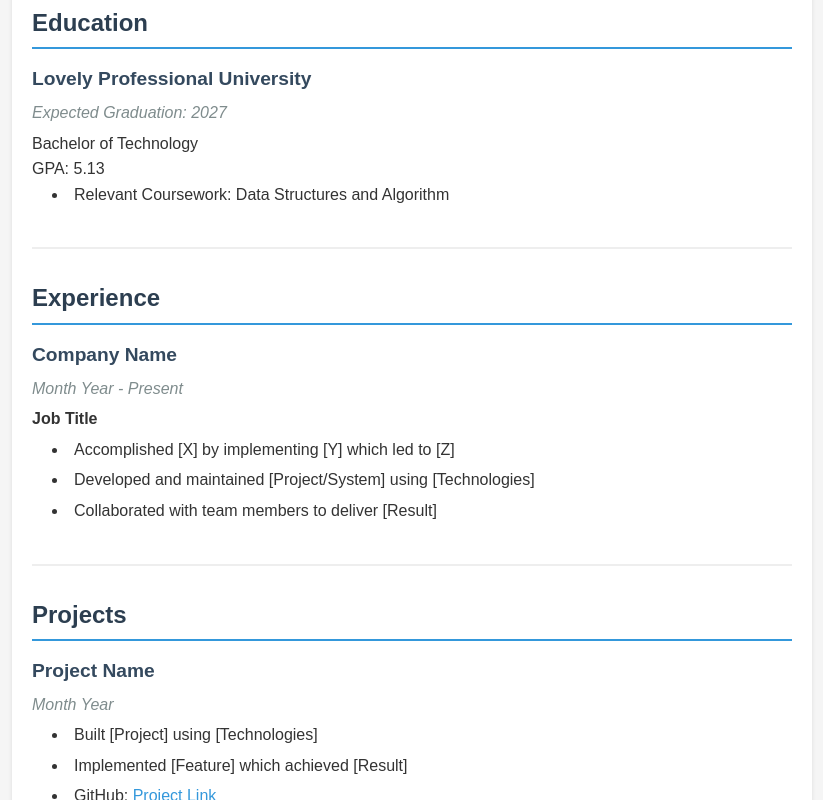
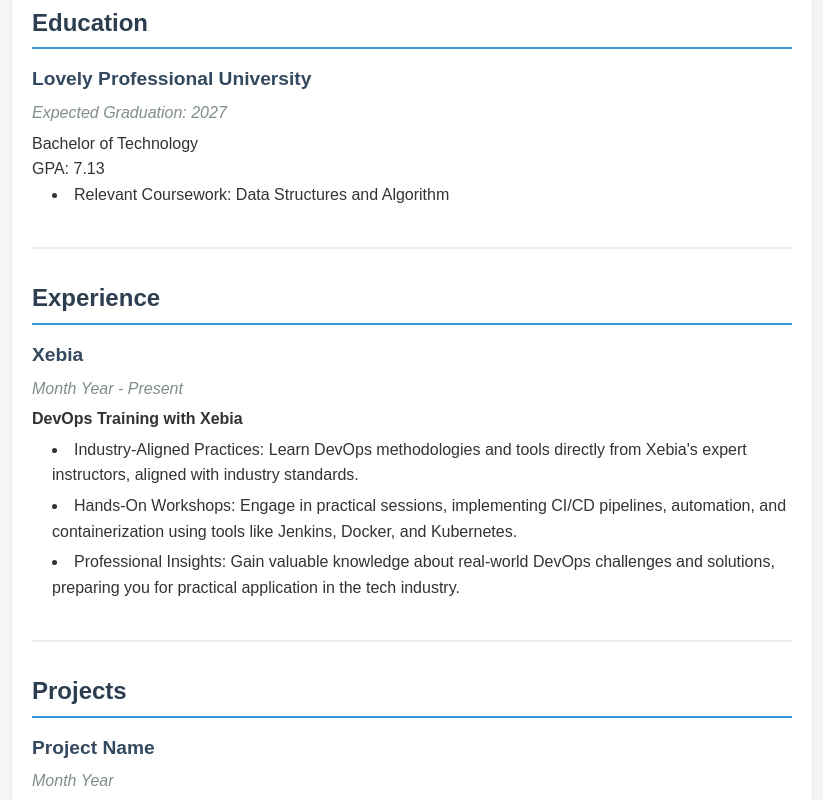
Before and after one commit to Pranavyadav12345/ca4, a plain HTML site: page index.html in a window 1280 px wide. Shown: the part 471-1271 px from the top of the page, without its empty margins (228-1051 px from the left). Drawn offline with Linux system fonts and the light colour scheme.

Commit message:
Update index.html

```diff
--- a/index.html
+++ b/index.html
@@ -30,7 +30,7 @@
                 <h3>Lovely Professional University</h3>
                 <p class="date">Expected Graduation: 2027</p>
                 <p>Bachelor of Technology</p>
-                <p>GPA: 5.13</p>
+                <p>GPA: 7.13</p>
                 <ul>
                     <li>Relevant Coursework: Data Structures and Algorithm</li>
 
@@ -41,13 +41,13 @@
         <section class="experience">
             <h2>Experience</h2>
             <div class="entry">
-                <h3>Company Name</h3>
+                <h3>Xebia</h3>
                 <p class="date">Month Year - Present</p>
-                <p class="title">Job Title</p>
+                <p class="title">DevOps Training with Xebia</p>
                 <ul>
-                    <li>Accomplished [X] by implementing [Y] which led to [Z]</li>
-                    <li>Developed and maintained [Project/System] using [Technologies]</li>
-                    <li>Collaborated with team members to deliver [Result]</li>
+                    <li>Industry-Aligned Practices: Learn DevOps methodologies and tools directly from Xebia's expert instructors, aligned with industry standards.</li>
+                    <li>Hands-On Workshops: Engage in practical sessions, implementing CI/CD pipelines, automation, and containerization using tools like Jenkins, Docker, and Kubernetes.</li>
+                    <li>Professional Insights: Gain valuable knowledge about real-world DevOps challenges and solutions, preparing you for practical application in the tech industry.</li>
                 </ul>
             </div>
         </section>
```
